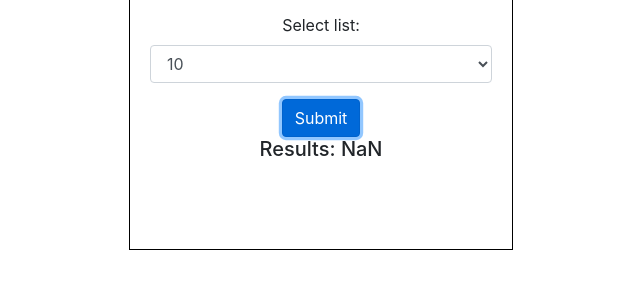
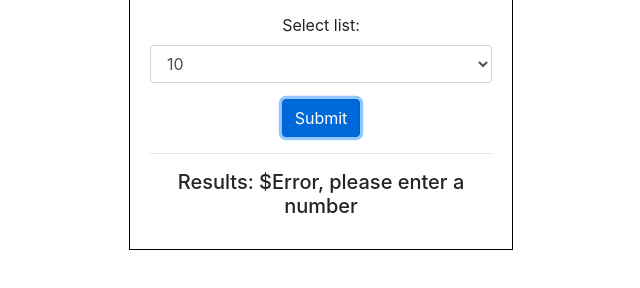
Before and after one commit to SincerelyBrittany/tip-calculator-js, a plain HTML site: page index.html in a window 1280 px wide. Both pictures are taken after typing "Sample" into the empty fields and a click on the button "Submit". Shown: the part 280-568 px from the top of the page, without its empty margins (319-959 px from the left). Drawn offline with nearby package versions, Linux system fonts and the light colour scheme.

Commit message:
checks to make sure checkAmount is a number

```diff
--- a/app.js
+++ b/app.js
@@ -7,7 +7,7 @@ function calculate(total, tip){
 function displayResults(totalAmount){
     // console.log(totalAmount)
     let span = document.getElementById('total')
-    span.innerHTML = `${totalAmount}`
+    span.innerHTML = `$${totalAmount}`
     // let container = document.querySelector('.container1')
     // let div = document.createElement('div')
     // div.innerHTML = `<h3>${totalAmount}</h3>`;
@@ -20,6 +20,10 @@ form.addEventListener("click", function(e){
     e.preventDefault()
     console.log(e.currentTarget)
     let checkAmount = +document.getElementById('check-amount').value;
+    if (isNaN(checkAmount)){
+        displayResults("Error, please enter a number");
+        return;
+    }
     let tipAmount = +document.getElementById('sel1').value;
     // console.log(tipAmount.options[e.selectedIndex])
     // console.log(checkAmount)
--- a/index.html
+++ b/index.html
@@ -36,6 +36,7 @@
               </div>
             <button type="submit" id="submitBtn" class="btn btn-primary">Submit</button>
           </form>
+          <hr>
           <div id="results">
             <h5> Results: <span id="total"></span></h5>
           </div>
```
